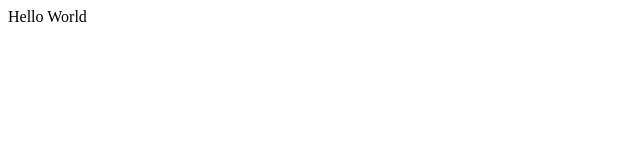
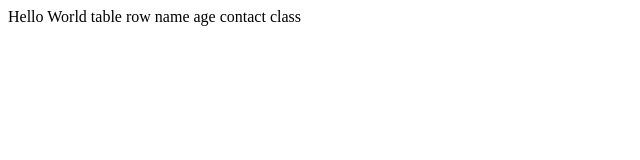
Before and after one commit to AnitaGarje/AngularREST, a website: page app/index.html in a window 1280 px wide. Shown: the whole page, without its empty margins (0-640 px from the left). Drawn offline with nearby package versions, Linux system fonts and the light colour scheme.

Commit message:
task added

```diff
--- a/app/index.html
+++ b/app/index.html
@@ -1,6 +1,14 @@
 <html ng-app="studmon">
     <body ng-controller="StudentController as ctrl">
         {{ ctrl.greet }}
+
+        table
+            row
+                name
+                age
+                contact
+                class
+
         <script src="/node_modules/angular/angular.js"></script>
         <script src="app.module.js"></script>
         <script src="student/studentController.js"></script>
```
